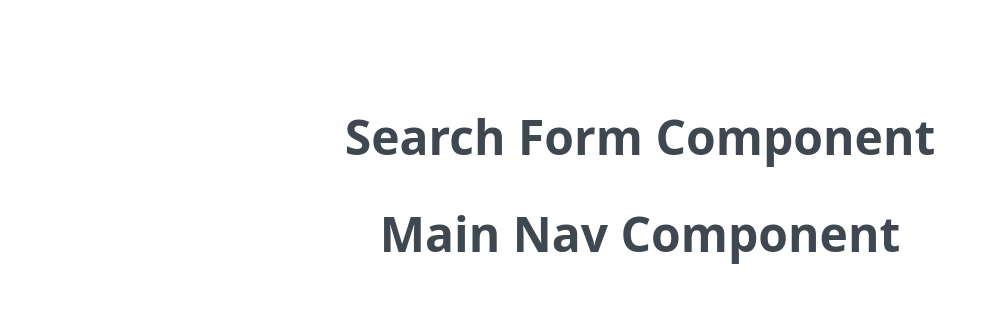
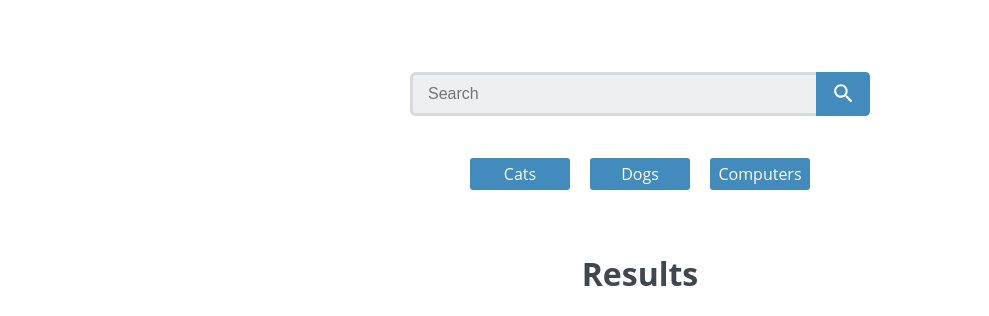
Before and after one commit to icld/unit7-pr-react-gallery-app, a React (Create React App) app: page / in a window 1280 px wide. Shown: the top 316 px of the page, without its empty margins (0-989 px from the left). Built offline with nearby package versions, Linux system fonts and the light colour scheme; grey boxes are pictures that could not be loaded.

Commit message:
update jsx from html mockup

```diff
--- a/src/Components/MainNav/MainNav.js
+++ b/src/Components/MainNav/MainNav.js
@@ -3,9 +3,13 @@
 import './MainNav.css'
 
 const MainNav = () => (
-    <div>
-        <h1>Main Nav Component</h1>
-    </div>
+    <nav class="main-nav">
+        <ul>
+            <li><a href='#'>Cats</a></li>
+            <li><a href='#'>Dogs</a></li>
+            <li><a href='#'>Computers</a></li>
+        </ul>
+    </nav>
 
 )
 
--- a/src/Components/SearchForm/SearchForm.js
+++ b/src/Components/SearchForm/SearchForm.js
@@ -6,9 +6,15 @@
 
     render() {
         return (
-            <div>
-                <h1>Search Form Component</h1>
-            </div>
+            <form class="search-form">
+                <input type="search" name="search" placeholder="Search" required />
+                <button type="submit" class="search-button">
+                    <svg fill="#fff" height="24" viewBox="0 0 23 23" width="24" xmlns="http://www.w3.org/2000/svg">
+                        <path d="M15.5 14h-.79l-.28-.27C15.41 12.59 16 11.11 16 9.5 16 5.91 13.09 3 9.5 3S3 5.91 3 9.5 5.91 16 9.5 16c1.61 0 3.09-.59 4.23-1.57l.27.28v.79l5 4.99L20.49 19l-4.99-5zm-6 0C7.01 14 5 11.99 5 9.5S7.01 5 9.5 5 14 7.01 14 9.5 11.99 14 9.5 14z" />
+                        <path d="M0 0h24v24H0z" fill="none" />
+                    </svg>
+                </button>
+            </form>
         )
     }
 
```
